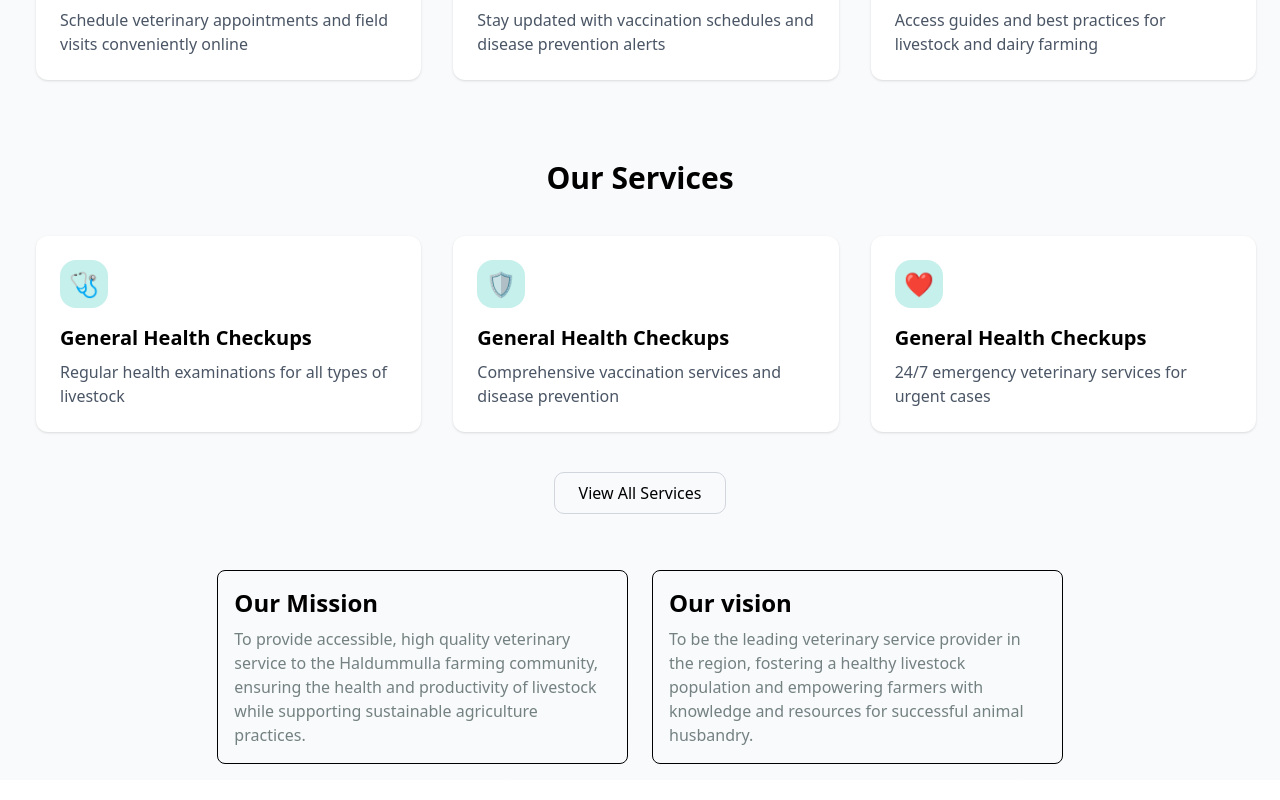
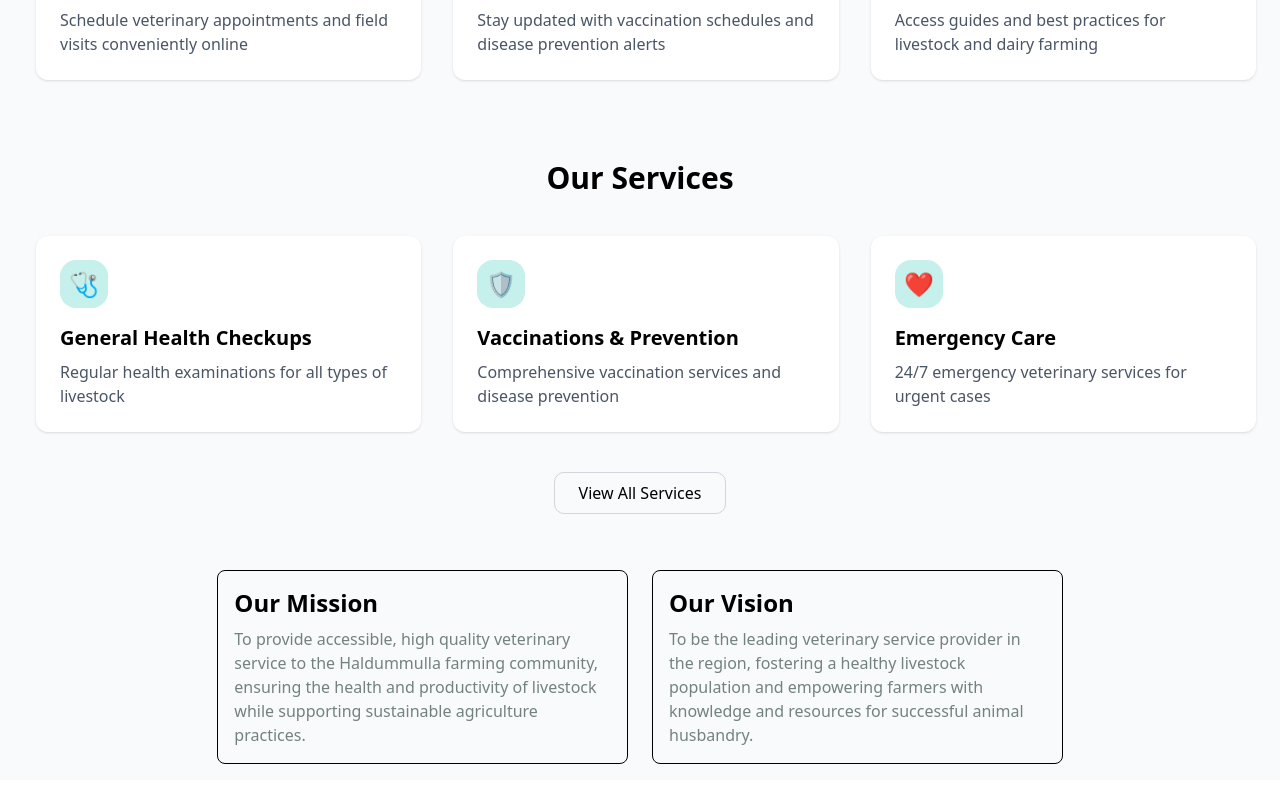
Before and after one commit to Menuka7865/Haldummulla-Veterinary-Services-Web-Portal-, a React (Vite) app in the folder frontend/web-portal/: page / in a window 1280 px wide. Shown: the part 800-1600 px from the top of the page. Built offline with nearby package versions, Linux system fonts and the light colour scheme.

Commit message:
Add motions to the page

```diff
--- a/frontend/web-portal/package.json
+++ b/frontend/web-portal/package.json
@@ -11,6 +11,7 @@
   },
   "dependencies": {
     "@tailwindcss/vite": "^4.1.16",
+    "framer-motion": "^12.23.24",
     "lucide-react": "^0.552.0",
     "react": "^19.1.1",
     "react-dom": "^19.1.1",
--- a/frontend/web-portal/src/pages/Home.jsx
+++ b/frontend/web-portal/src/pages/Home.jsx
@@ -1,119 +1,204 @@
 import React from 'react'
+import { motion } from 'framer-motion'
 import Navbar from '../components/Navbar.jsx'
 import Footer from '../components/Footer.jsx'
 
 function Home() {
   const features = [
     {
-            id:1,
-            icon:"📆",
-            title:"Online Appointment ",
-            description:"Schedule veterinary appointments and field visits conveniently online"
-
+      id: 1,
+      icon: "📆",
+      title: "Online Appointment ",
+      description: "Schedule veterinary appointments and field visits conveniently online"
     },
     {
-            id:2,
-            icon:"📢",
-            title:"Announcements ",
-            description:"Stay updated with vaccination schedules and disease prevention alerts"
-
+      id: 2,
+      icon: "📢",
+      title: "Announcements ",
+      description: "Stay updated with vaccination schedules and disease prevention alerts"
     },
     {
-            id:3,
-            icon:"📖",
-            title:"Educational Resources ",
-            description:"Access guides and best practices for livestock and dairy farming"
-
+      id: 3,
+      icon: "📖",
+      title: "Educational Resources ",
+      description: "Access guides and best practices for livestock and dairy farming"
     },
   ];
 
   const services = [
     {
-            id:1,
-            icon:"🩺",
-            title:"General Health Checkups ",
-            description:"Regular health examinations for all types of livestock"
+      id: 1,
+      icon: "🩺",
+      title: "General Health Checkups ",
+      description: "Regular health examinations for all types of livestock"
     },
     {
-            id:2,
-            icon:"🛡️",
-            title:"General Health Checkups ",
-            description:"Comprehensive vaccination services and disease prevention"
+      id: 2,
+      icon: "🛡️",
+      title: "Vaccinations & Prevention ",
+      description: "Comprehensive vaccination services and disease prevention"
     },
     {
-            id:3,
-            icon:"❤️",
-            title:"General Health Checkups ",
-            description:"24/7 emergency veterinary services for urgent cases"
+      id: 3,
+      icon: "❤️",
+      title: "Emergency Care ",
+      description: "24/7 emergency veterinary services for urgent cases"
     },
   ];
+
+  // Animation variants
+  const fadeUp = {
+    hidden: { opacity: 0, y: 50 },
+    visible: { opacity: 1, y: 0, transition: { duration: 0.7 } },
+  };
+
+  const fadeIn = {
+    hidden: { opacity: 0 },
+    visible: { opacity: 1, transition: { duration: 0.8 } },
+  };
 
   return (
     <>
       <div>
         <Navbar />
-      <div className=' bg-linear-to-b from-emerald-200 via-gray-50 to-slate-50 min-h-[50px]'>
-       <h1 className="text-3xl sm:text-4xl lg:text-6xl font-bold text-center pt-38">Haldummulla Veterinary <br /> <span>Services</span></h1>
-        <p className='lg:text-[25px] pt-2 text-center text-[#485454]'>Providing Quality veterinary care and support to the Farming community</p>
-        <div className='flex justify-center gap-6 pt-6'>
-            <a href="/appointments"><button className='text-white bg-teal-600 p-2 rounded-[10px] hover:bg-teal-700 cursor-pointer'>Book Appointment</button></a>
-            <a href="/services"><button className='border-[0.5px] p-2 rounded-[10px] hover:bg-[#F97015] hover:text-white'>Our Services</button></a>
-        </div>
-                {/* Here is the platform feature section */}
-            <div className="px-6 py-10 bg-gray-50 mt-30">
+        <motion.div
+          className="bg-linear-to-b from-emerald-200 via-gray-50 to-slate-50 min-h-[50px]"
+          initial="hidden"
+          animate="visible"
+          variants={fadeIn}
+        >
+          {/* Hero Section */}
+          <motion.h1
+            className="text-3xl sm:text-4xl lg:text-6xl font-bold text-center pt-38"
+            variants={fadeUp}
+          >
+            Haldummulla Veterinary <br /> <span>Services</span>
+          </motion.h1>
+
+          <motion.p
+            className="lg:text-[25px] pt-2 text-center text-[#485454]"
+            variants={fadeUp}
+          >
+            Providing Quality veterinary care and support to the Farming community
+          </motion.p>
+
+          <motion.div
+            className="flex justify-center gap-6 pt-6"
+            variants={fadeUp}
+          >
+            <a href="/appointments">
+              <button className="text-white bg-teal-600 p-2 rounded-[10px] hover:bg-teal-700 cursor-pointer">
+                Book Appointment
+              </button>
+            </a>
+            <a href="/services">
+              <button className="border-[0.5px] p-2 rounded-[10px] hover:bg-[#F97015] hover:text-white">
+                Our Services
+              </button>
+            </a>
+          </motion.div>
+
+          {/* Platform Features */}
+          <motion.div
+            className="px-6 py-10 bg-gray-50 mt-30"
+            initial="hidden"
+            whileInView="visible"
+            viewport={{ once: true }}
+            variants={fadeUp}
+          >
             <h3 className="text-3xl font-semibold text-center mb-10">Platform Features</h3>
             <div className="grid grid-cols-1 md:grid-cols-2 lg:grid-cols-3 gap-8 ml-3">
-                  {features.map((feature) => (
-                    <div
+              {features.map((feature, index) => (
+                <motion.div
                   key={feature.id}
                   className="bg-white p-6 rounded-xl shadow-sm hover:shadow-md transition-shadow duration-200"
+                  variants={fadeUp}
+                  initial="hidden"
+                  whileInView="visible"
+                  viewport={{ once: true }}
+                  transition={{ delay: index * 0.2 }}
                 >
                   <div className="bg-[#C6F0EB] w-12 h-12 flex items-center justify-center rounded-2xl mb-4 text-2xl">
                     {feature.icon}
                   </div>
                   <h4 className="text-xl font-semibold mb-2">{feature.title}</h4>
                   <p className="text-gray-600">{feature.description}</p>
-                   </div>
+                </motion.div>
               ))}
             </div>
-            </div>
-            {/* Here is our service section */}
-            <div className="px-6 py-10 bg-gray-50">
+          </motion.div>
+
+          {/* Our Services */}
+          <motion.div
+            className="px-6 py-10 bg-gray-50"
+            initial="hidden"
+            whileInView="visible"
+            viewport={{ once: true }}
+            variants={fadeUp}
+          >
             <h3 className="text-3xl font-semibold text-center mb-10">Our Services</h3>
             <div className="grid grid-cols-1 md:grid-cols-2 lg:grid-cols-3 gap-8 ml-3">
-                  {services.map((feature) => (
-                    <div
-                      key={feature.id}
+              {services.map((service, index) => (
+                <motion.div
+                  key={service.id}
                   className="bg-white p-6 rounded-xl shadow-sm hover:shadow-md transition-shadow duration-200"
+                  variants={fadeUp}
+                  initial="hidden"
+                  whileInView="visible"
+                  viewport={{ once: true }}
+                  transition={{ delay: index * 0.2 }}
                 >
                   <div className="bg-[#C6F0EB] w-12 h-12 flex items-center justify-center rounded-2xl mb-4 text-2xl">
-                       {feature.icon}
+                    {service.icon}
                   </div>
-                      <h4 className="text-xl font-semibold mb-2">{feature.title}</h4>
-                      <p className="text-gray-600">{feature.description}</p>
-                   </div>
+                  <h4 className="text-xl font-semibold mb-2">{service.title}</h4>
+                  <p className="text-gray-600">{service.description}</p>
+                </motion.div>
               ))}
             </div>
-            </div>
-            {/* ---------- Button ---------- */}
-            <div className="flex justify-center mb-10">
-              <a href="/services"><button className="border border-gray-300 px-6 py-2 rounded-[10px] hover:bg-[#F97015] hover:text-white transition-colors duration-200">
+          </motion.div>
+
+          {/* View All Button */}
+          <motion.div
+            className="flex justify-center mb-10"
+            variants={fadeUp}
+            initial="hidden"
+            whileInView="visible"
+            viewport={{ once: true }}
+          >
+            <a href="/services">
+              <button className="border border-gray-300 px-6 py-2 rounded-[10px] hover:bg-[#F97015] hover:text-white transition-colors duration-200">
                 View All Services
-              </button></a>
-            </div>
-            {/* vision and mission section */}
-            <div className="px-6 py-4 flex flex-col md:flex-row gap-6 justify-center mb-8">
+              </button>
+            </a>
+          </motion.div>
+
+          {/* Vision & Mission */}
+          <motion.div
+            className="px-6 py-4 flex flex-col md:flex-row gap-6 justify-center mb-8"
+            initial="hidden"
+            whileInView="visible"
+            viewport={{ once: true }}
+            variants={fadeUp}
+          >
             <div className='border rounded-lg p-4 md:w-1/3'>
               <h3 className='text-2xl font-semibold'>Our Mission</h3>
-                    <p className='mt-2 text-[#748181]'>To provide accessible, high quality veterinary service to the Haldummulla farming  community, ensuring the health and productivity of livestock while supporting sustainable agriculture practices.</p>
+              <p className='mt-2 text-[#748181]'>
+                To provide accessible, high quality veterinary service to the Haldummulla farming community,
+                ensuring the health and productivity of livestock while supporting sustainable agriculture practices.
+              </p>
             </div>
             <div className='border rounded-lg p-4 md:w-1/3'>
-                    <h3 className='text-2xl font-semibold'>Our vision</h3>
-                    <p className='mt-2 text-[#748181]'>To be the leading veterinary service provider in the region, fostering a healthy livestock population and empowering farmers with knowledge and resources for successful animal husbandry.</p>
+              <h3 className='text-2xl font-semibold'>Our Vision</h3>
+              <p className='mt-2 text-[#748181]'>
+                To be the leading veterinary service provider in the region, fostering a healthy livestock population
+                and empowering farmers with knowledge and resources for successful animal husbandry.
+              </p>
             </div>
-            </div>
-      </div>
-      <Footer/>
+          </motion.div>
+        </motion.div>
+
+        <Footer />
       </div>
     </>
   )
```
Also changed, not shown: 1 other file (tests, documents, lock files or other folders). Lines whose indentation alone changed are shown as unchanged.
